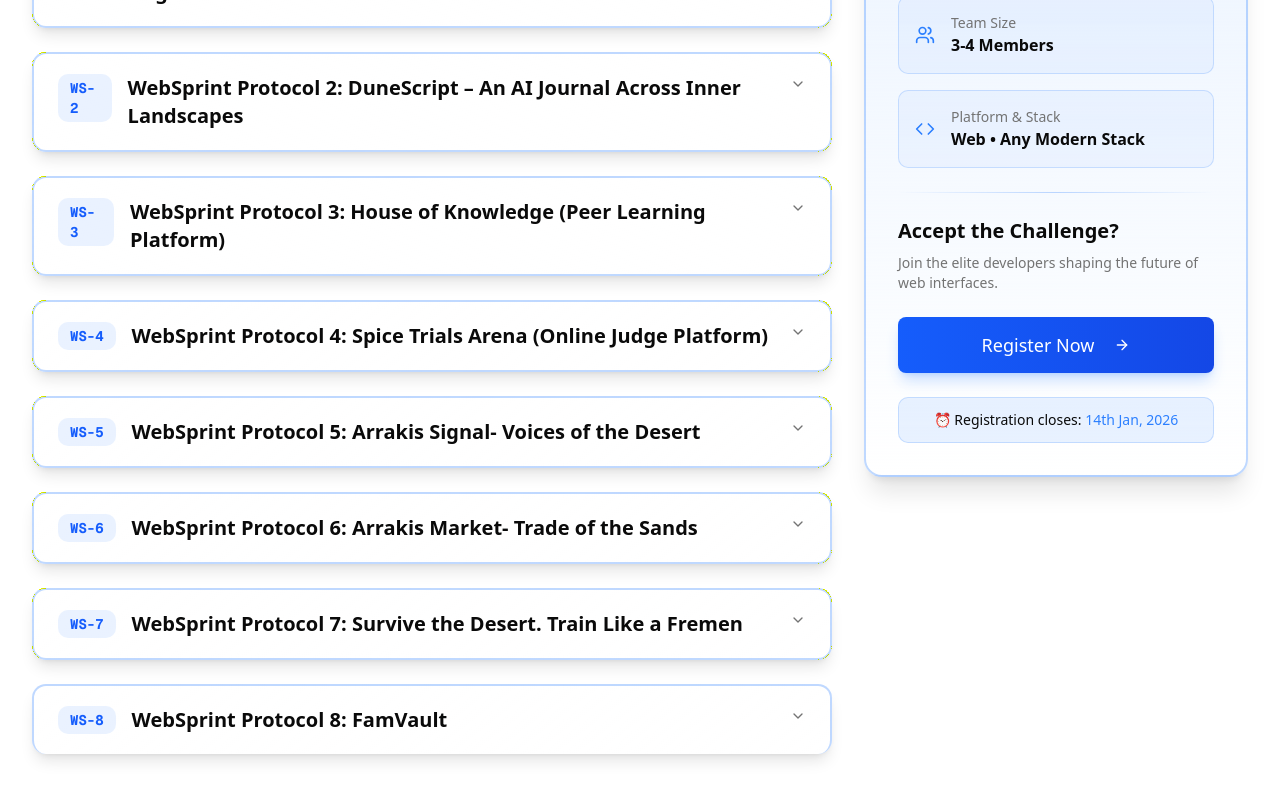
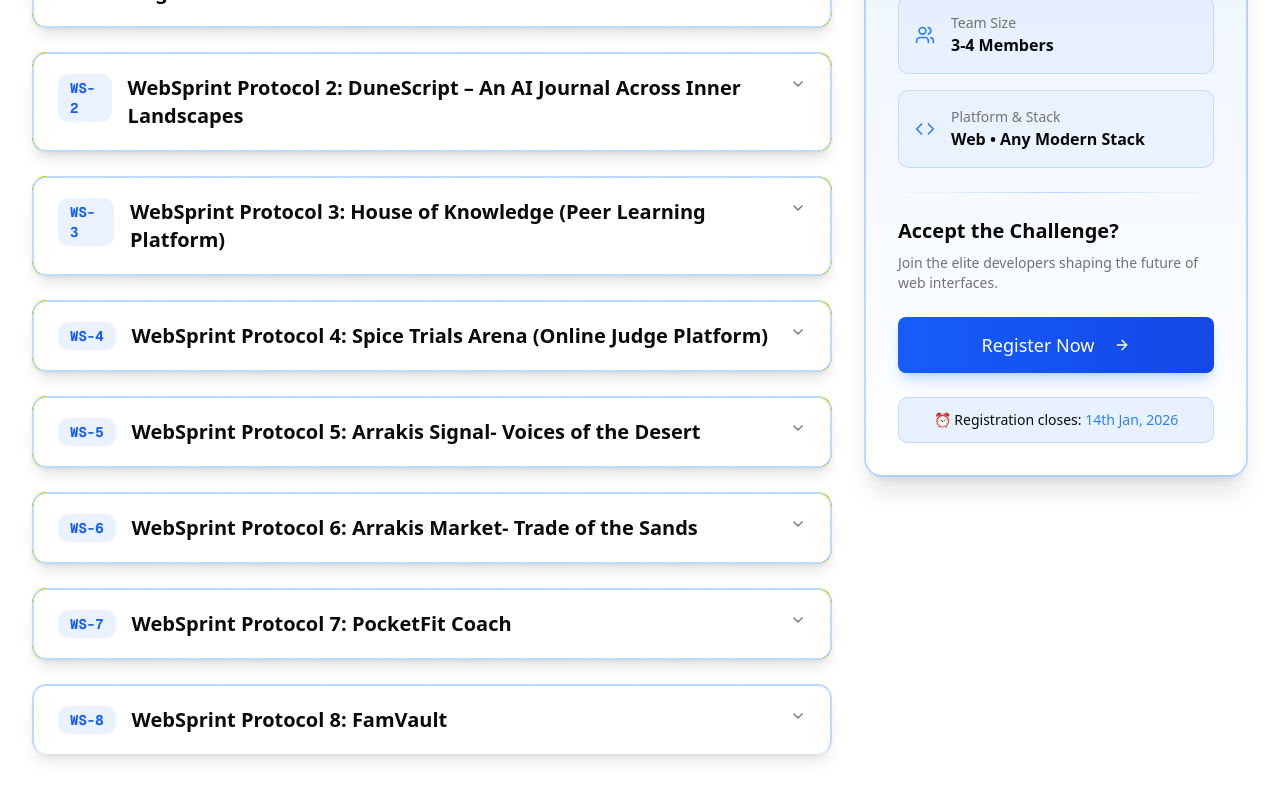
Before and after one commit to HemantRaj-2005/QuantaCon, a Next.js app: page /websprint in a window 1280 px wide. Shown: the part 698-1498 px from the top of the page. Built offline with nearby package versions, Linux system fonts and the light colour scheme.

Commit message:
update something

```diff
--- a/app/page.tsx
+++ b/app/page.tsx
@@ -99,7 +99,7 @@ export default function Home() {
       image: "/images/coordinators/shudhanshu.jpeg",
     },
     {
-      name: "Risabh Saxena",
+      name: "Rishabh Saxena",
       role: "Pre-final year coordinator",
       instagramLink: "#",
       linkedinLink: "https://www.linkedin.com/in/rishabhsaxena4136",
--- a/app/websprint/websprint_ps.json
+++ b/app/websprint/websprint_ps.json
@@ -139,7 +139,7 @@
   },
   {
     "id": "ws-7",
-    "title": "WebSprint Protocol 7: Survive the Desert. Train Like a Fremen",
+    "title": "WebSprint Protocol 7: PocketFit Coach",
     "description": "In the harsh desert world of Arrakis from the Dune universe, survival is not about excess but about discipline, balance, and adaptation. The Fremen survive extreme conditions by training their bodies intelligently—never wasting energy, never overexerting, and always adapting to their environment. Modern fitness applications, however, are overwhelming and unrealistic for beginners. They assume unlimited motivation, equipment, and time. PocketFit Coach reimagines fitness through the philosophy of Dune by offering minimal, adaptive, and achievable workout routines that align with a user's real-life constraints.",
     "objective": "Build an **adaptive fitness coaching application** that creates personalized, achievable workout plans based on user constraints, tracks progress minimally, and motivates through consistency rather than intensity.",
     "basicFeatures": [
```
